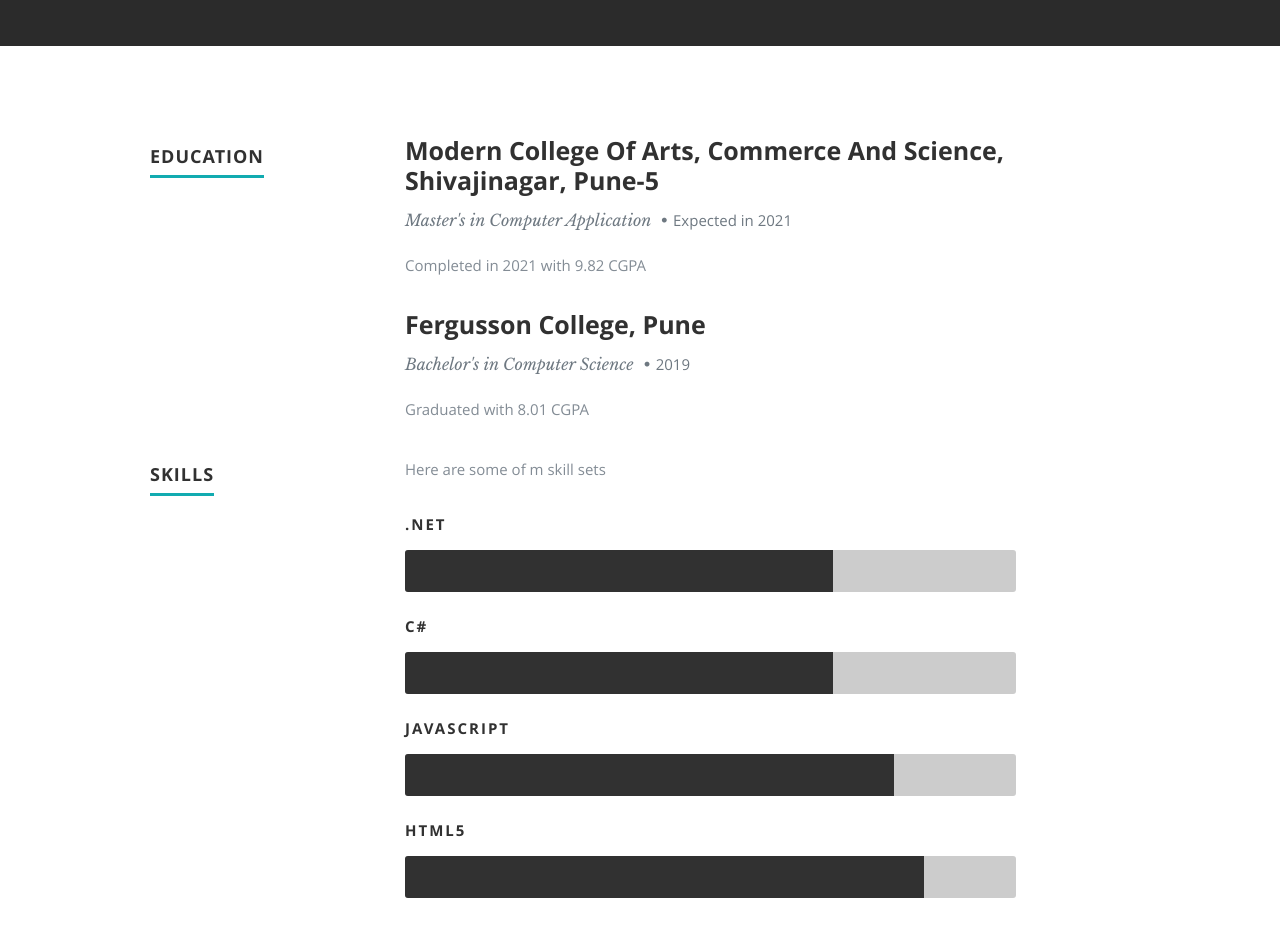
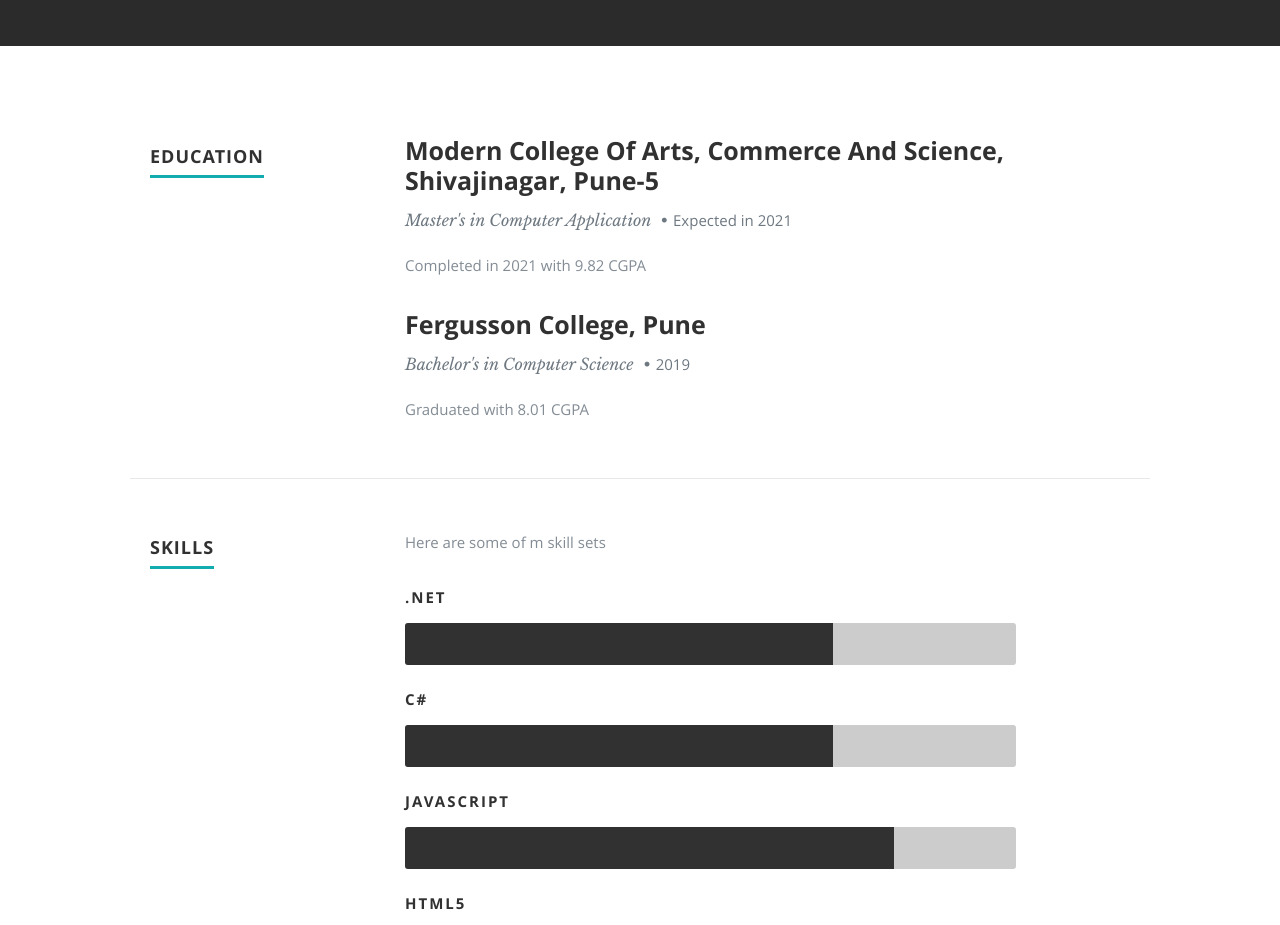
Before and after one commit to PratikSutar97/Pratik-Sutar-Portfolio, a React (Create React App) app: page / in a window 1280 px wide. Shown: the part 1300-2225 px from the top of the page. Built offline with nearby package versions, Linux system fonts and the light colour scheme.

Commit message:
Update Resume.js

```diff
--- a/src/Components/Resume.js
+++ b/src/Components/Resume.js
@@ -5,12 +5,7 @@ class Resume extends Component {
 
     if (this.props.data) {
       var skillmessage = this.props.data.skillmessage;
-      // var experience = this.props.data.experience.map(function (experience) {
-      //   return <div key={experience.company}><h3>{education.company}</h3>
-      //       <p className='info'>{experience.designation}<br/>
-      //       {experience.responsibilities}</p>
-      //   </div>
-      //  })
+
       var education = this.props.data.education.map(function (education) {
         return <div key={education.school}><h3>{education.school}</h3>
           <p className="info">{education.degree} <span>&bull;</span><em className="date">{education.graduated}</em></p>
@@ -39,7 +34,7 @@ class Resume extends Component {
           </div>
         </div>
        */}
-        <div className="row x">
+        <div className="row education">
           <div className="three columns header-col">
             <h1><span>Education</span></h1>
           </div>
```
